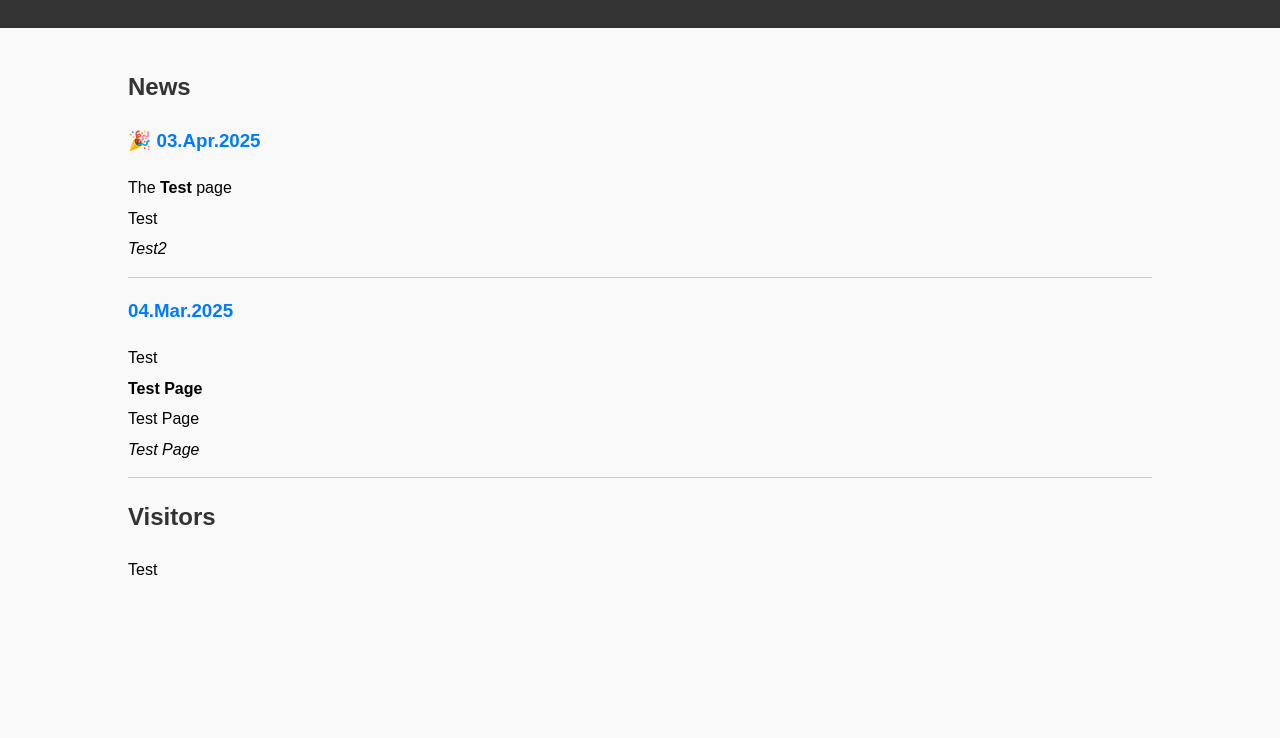
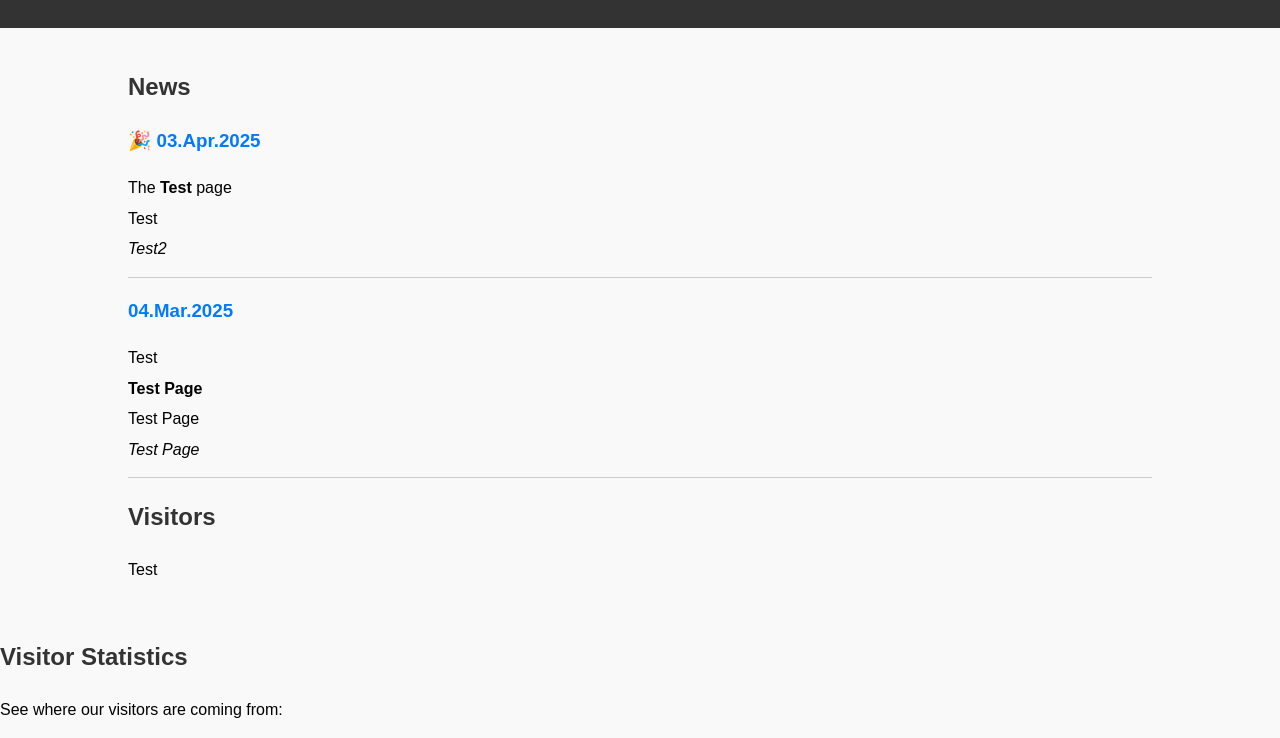
Before and after one commit to codearpit07/arpitbal, a plain HTML site: page index.html in a window 1280 px wide. Shown: the part 106-844 px from the top of the page. Before the commit the page ends 800 px from the top, so only its background shows below. Drawn offline with Linux system fonts and the light colour scheme.

Commit message:
Update index.html

```diff
--- a/index.html
+++ b/index.html
@@ -77,5 +77,14 @@
             <p>Test</p>
         </section>
     </div>
+    <section class="visitors-section">
+    <h2>Visitor Statistics</h2>
+    <p>See where our visitors are coming from:</p>
+    <!-- Flag Counter HTML Code -->
+    <div>
+        <script type="text/javascript" src="https://s01.flagcounter.com/more/your-code"></script>
+    </div>
+</section>
+
 </body>
 </html>
```
